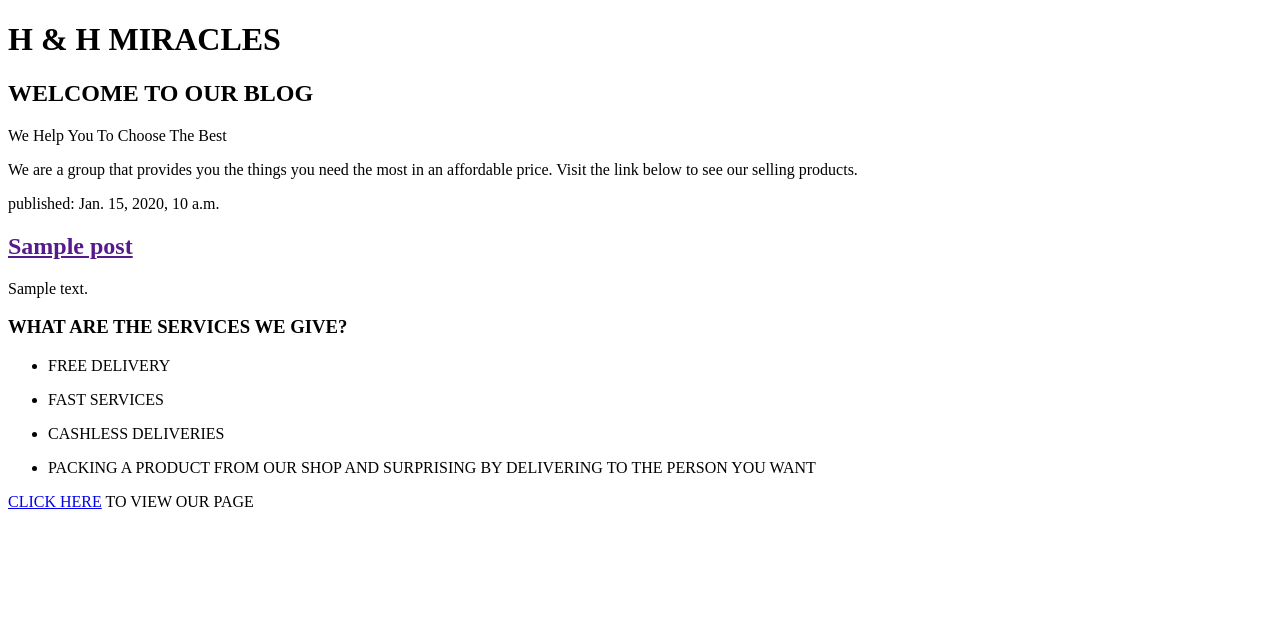
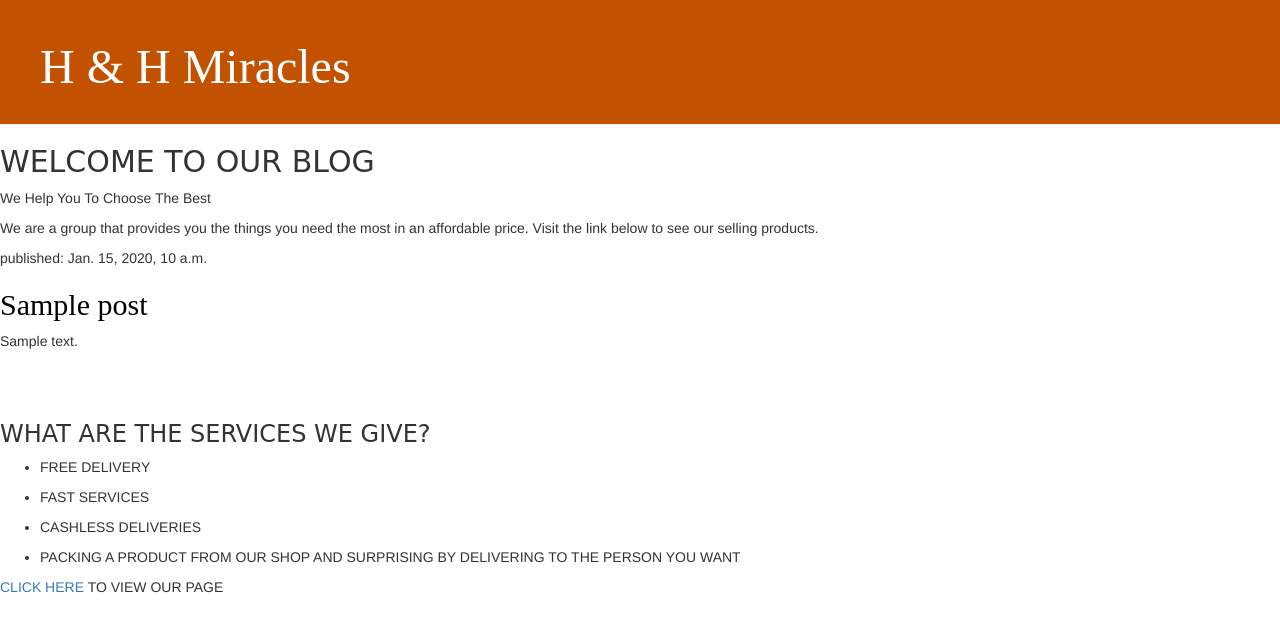
Before and after one commit to hh-miracles/my-first-blog, a Django app: page / in a window 1280 px wide. Shown: the top 632 px of the page. Run offline with Django 3.2, Linux system fonts and the light colour scheme; tables that the repository leaves empty hold one stand-in row (values such as "Sample post"); some libraries are stand-ins or nearby versions.

Commit message:
Changed the HTML for the site.

```diff
--- /dev/null
+++ b/blog/static/css/blog.css
@@ -0,0 +1,51 @@
+h1 a, h2 a {
+    color: #C25100;
+    font-family: 'Lobster';
+}
+
+.page-header {
+    background-color: #C25100;
+    margin-top: 0;
+    padding: 20px 20px 20px 40px;
+}
+
+.page-header h1, .page-header h1 a, .page-header h1 a:visited, .page-header h1 a:active {
+    color: #ffffff;
+    font-size: 36pt;
+    text-decoration: none;
+}
+
+.content {
+    margin-left: 40px;
+}
+
+h1, h2, h3, h4 {
+    font-family: 'Lobster', cursive;
+}
+
+.date {
+    color: #828282;
+}
+
+.save {
+    float: right;
+}
+
+.post-form textarea, .post-form input {
+    width: 100%;
+}
+
+.top-menu, .top-menu:hover, .top-menu:visited {
+    color: #ffffff;
+    float: right;
+    font-size: 26pt;
+    margin-right: 20px;
+}
+
+.post {
+    margin-bottom: 70px;
+}
+
+.post h2 a, .post h2 a:visited {
+    color: #000000;
+}
--- a/blog/templates/blog/post_list.html
+++ b/blog/templates/blog/post_list.html
@@ -1,6 +1,11 @@
 <!DOCTYPE html>
 <html lang="en">
+    {% load static %}
 <head>
+
+    <link rel="stylesheet" href="//maxcdn.bootstrapcdn.com/bootstrap/3.2.0/css/bootstrap.min.css">
+<link rel="stylesheet" href="//maxcdn.bootstrapcdn.com/bootstrap/3.2.0/css/bootstrap-theme.min.css">
+    <link rel="stylesheet" href="{% static 'css/blog.css' %}">
     <meta charset="UTF-8">
     <title>H & H MIRACLES </title>
 
@@ -8,19 +13,24 @@
 </head>
 <body>
 <div></div>
-    <h1>H & H MIRACLES</h1>
+    <div class="page-header">
+    <h1><a href="/">H & H Miracles</a></h1>
+</div>
 <div>
     <h2> WELCOME TO OUR BLOG</h2></div>
-<div>
-<p> We Help You To Choose The Best </p></div>
+
+
+<p> We Help You To Choose The Best </p>
 <p> We are a group that provides you the things you need the most in an affordable price. Visit the link below to see our selling products. </p>
+</div>
 <div>
     {% for post in posts %}
     <div>
+        <div class = "post">
         <p>published: {{ post.published_date }}</p>
         <h2><a href="">{{ post.title }}</a></h2>
         <p>{{ post.text|linebreaksbr }}</p>
-    </div>
+    </div></div>
 {% endfor %}
 </div>
 
```
